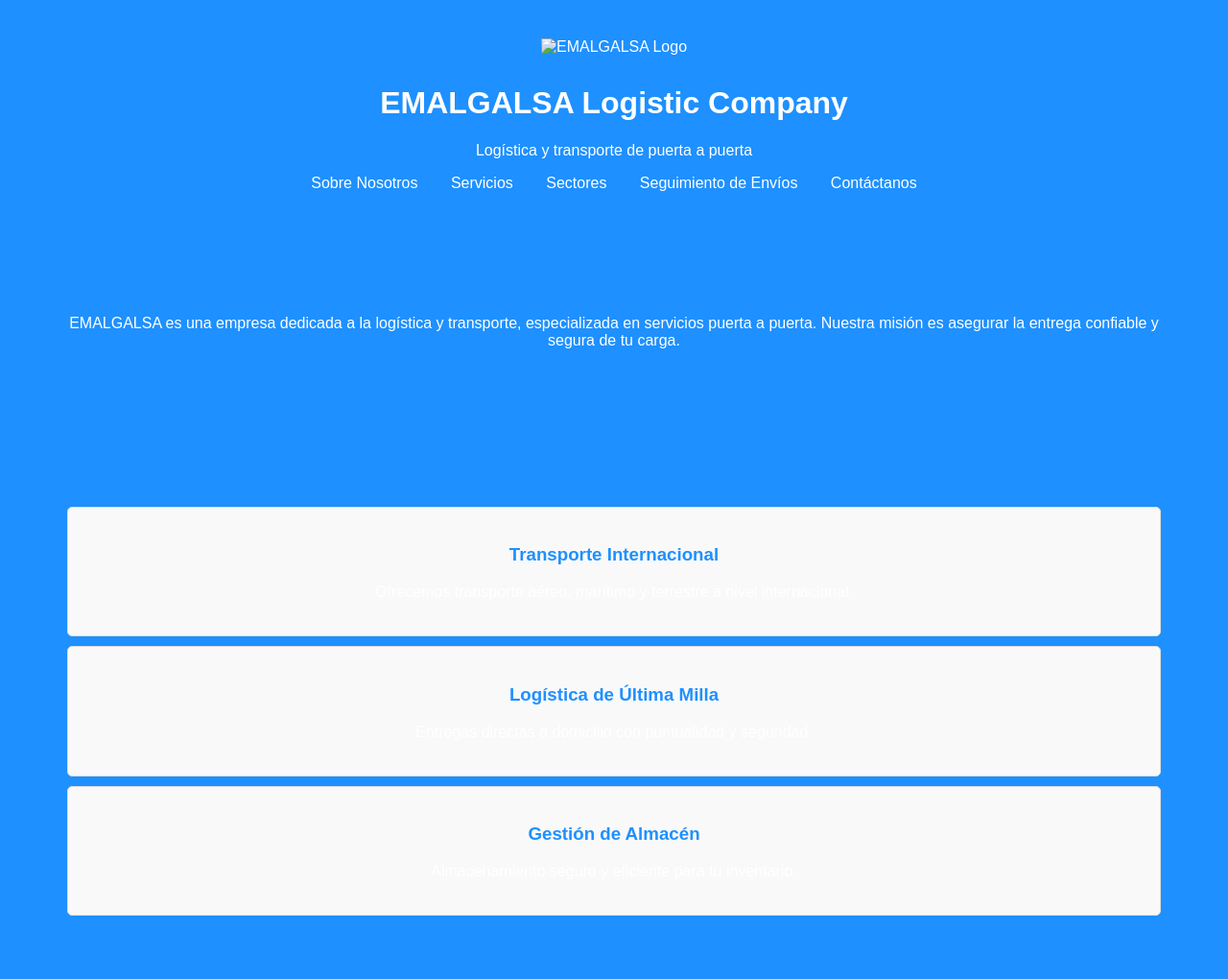
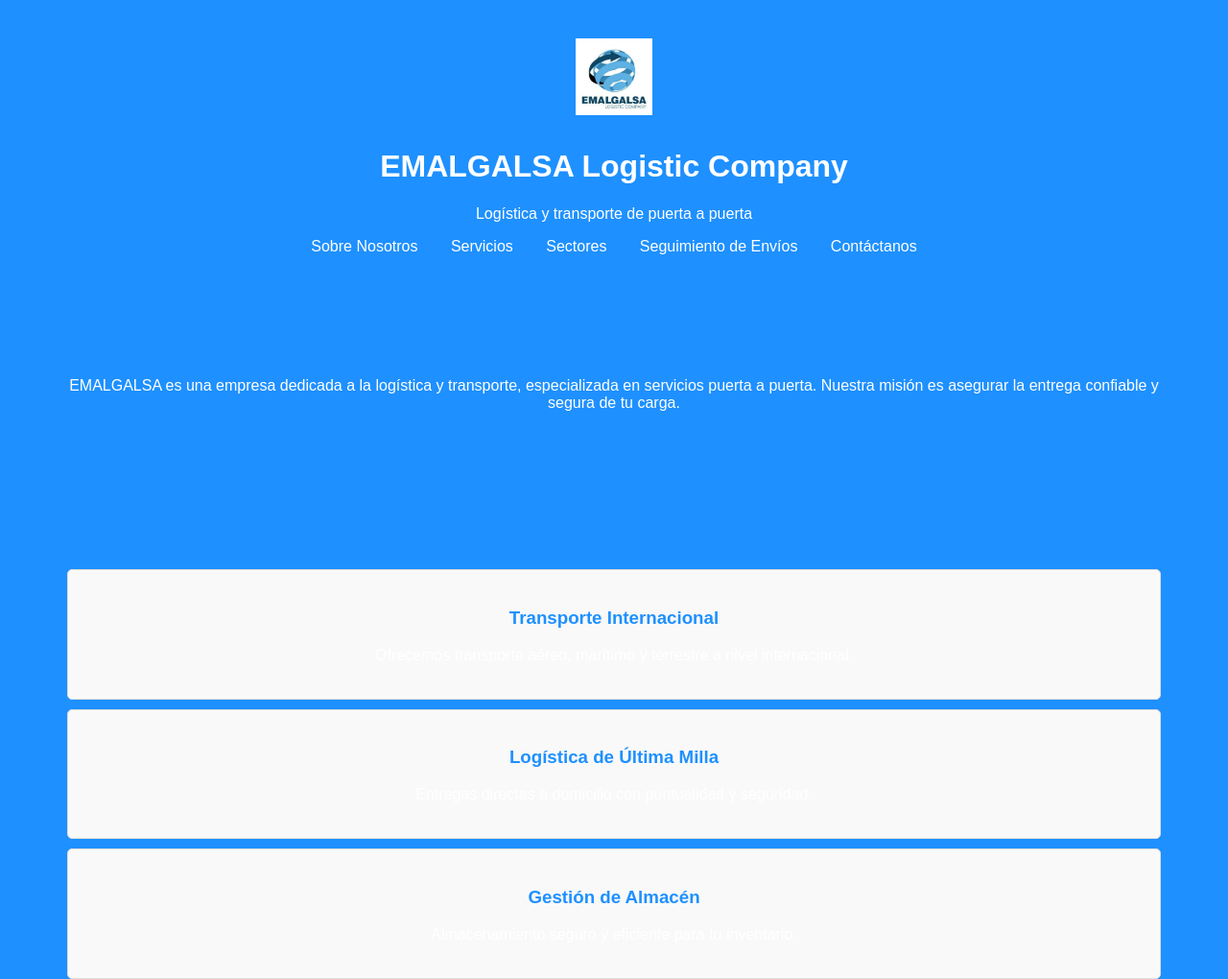
Before and after one commit to Kesli1995/Kesli1995.github.io, a plain HTML site: page index.html in a window 1280 px wide. Shown: the top 1020 px of the page at 96% size. Drawn offline with Linux system fonts and the light colour scheme.

Commit message:
agregar logo al archivo index y crear carpeta contenedora de imagenes

```diff
--- a/index.html
+++ b/index.html
@@ -16,7 +16,7 @@
 <body>
     <!-- Header -->
     <header>
-        <img src="image/" alt="EMALGALSA Logo" class="logo">
+        <img src="image/logo-emalgalsa.jpg" alt="EMALGALSA Logo" class="logo">
         <h1>EMALGALSA Logistic Company</h1>
         <p>Logística y transporte de puerta a puerta</p>
         <nav>
```
Also changed, not shown: image/logo-emalgalsa.jpg (added), 1 other file.
